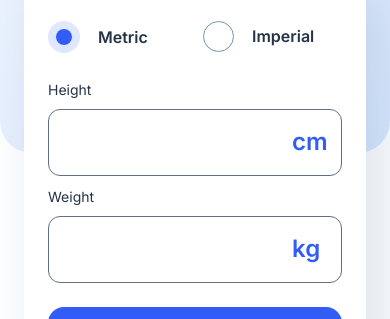
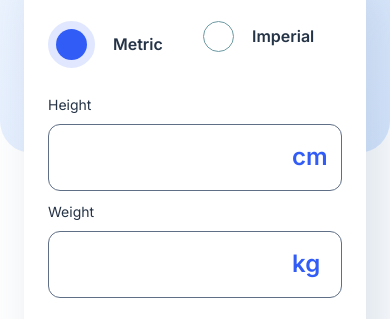
Before and after one commit to jcad57/BMI-Calculator, a plain HTML site: page index.html in a window 390 px wide. Shown: the part 487-806 px from the top of the page. Drawn offline with Linux system fonts and the light colour scheme.

Commit message:
Update index.css
Added min-height/min-width to radio button CSS in attempt to fix iPhone-only issues

```diff
--- a/index.css
+++ b/index.css
@@ -141,10 +141,11 @@ input[type=radio] {
     background-color: #fff;
     margin: 0;
 
-    width: 1.938rem;
-    aspect-ratio: 1 !important;
+    min-width: 1.938rem;
+    min-height: 1.938rem;
+    aspect-ratio: 1;
     border: 1px solid var(--radio-btn-border-clr-default);
-    border-radius: 50% !important;
+    border-radius: 50%;
 }
 
 input[type=radio]:checked {
```
